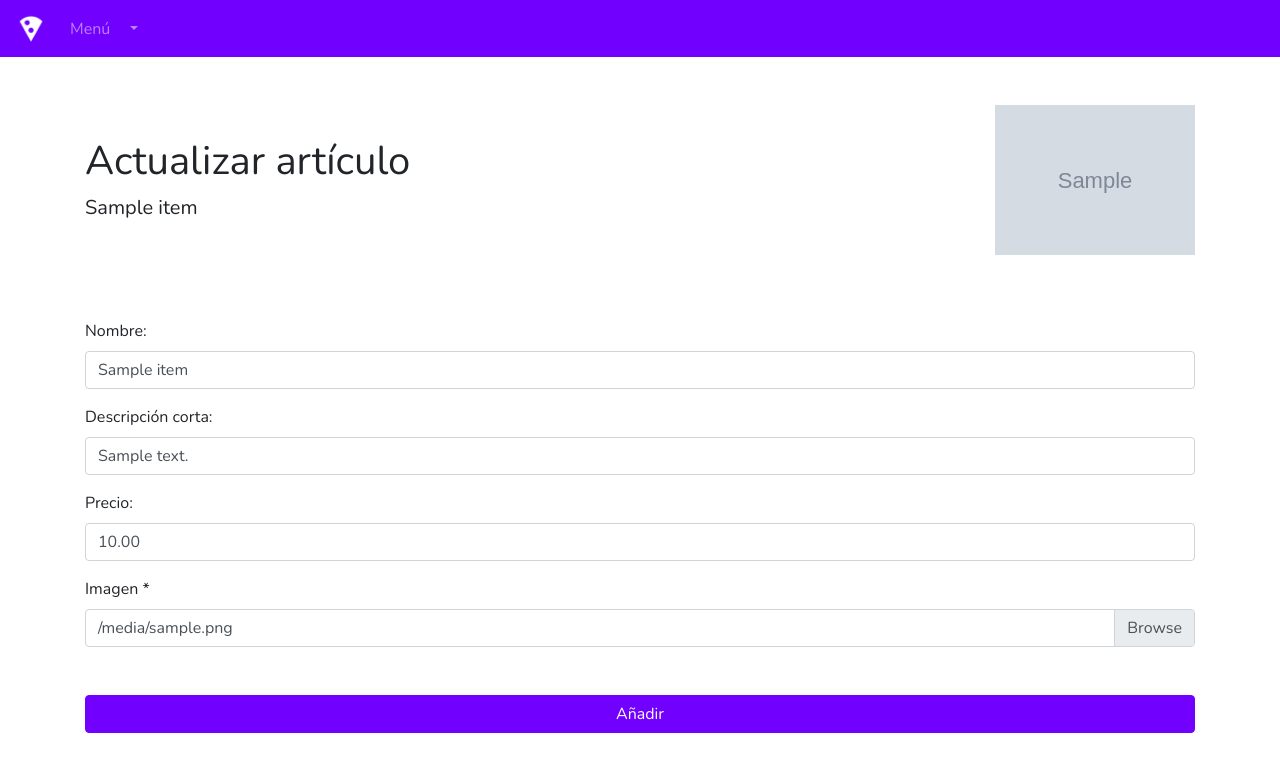
After one commit to ramseslopez/Turing-s-Food, a Django app: template templates/menu/update.html in a window 1280 px wide. The commit adds this page. Shown: the top 772 px of the page. Run offline with Django 3.2, Linux system fonts and the light colour scheme; the template is opened without the code that fills it: most values are stand-ins (such as "Sample title", 1, 10 or a date in 2020); grey boxes marked "Sample" are stand-in pictures; some libraries are stand-ins or nearby versions.

Commit message:
Update items

```diff
--- a/menu/urls.py
+++ b/menu/urls.py
@@ -20,6 +20,11 @@ urlpatterns = [
         name='add_to_menu'
     ),
     path(
+        route='update/<int:pk>',
+        view=views.ItemUpdateView.as_view(),
+        name='update_item'
+    ),
+    path(
         route='remove-from-menu',
         view=views.RemoveItemFromMenuView.as_view(),
         name='remove_from_menu'
--- a/templates/_navbar.html
+++ b/templates/_navbar.html
@@ -9,9 +9,11 @@
 
   <div class="collapse navbar-collapse" id="navbarSupportedContent">
     <ul class="navbar-nav mr-auto">
+      {% if request.user.status != 2 %}
       <li class="nav-item">
         <a class="nav-link" href="{% url 'menu:items' %}">Menú</a>
       </li>
+      {% endif %}
       {% if request.user.status == 1 %}
         <li class="nav-item">
           <a class="nav-link" href="{% url 'orders:list' %}">Órdenes</a>
--- /dev/null
+++ b/templates/menu/update.html
@@ -0,0 +1,102 @@
+{% extends 'base.html' %}
+
+{% block title %}
+<title>Añadir Artículo</title>
+{% endblock title %}
+
+{% block content %}
+{% include '_navbar.html' %}
+<header class="container my-5">
+  <div class="d-flex justify-content-between align-items-center">
+    <div>
+      <h1 class="display-5">
+        Actualizar artículo
+      </h1>
+      <p class="lead">
+        {{ item }}
+      </p>
+    </div>
+      <figure>
+        <img
+          src="{{ item.image.url }}"
+          alt="{{ item.name }}"
+          style="width: 200px"
+        />
+      </figure>
+  </div>
+</header>
+
+<section class="container mb-5">
+  <form method="post" enctype="multipart/form-data">
+    {% csrf_token %}
+    <div class="form-group">
+      <label for="name">Nombre:</label>
+      <input
+        type="text"
+        class="form-control"
+        id="name"
+        placeholder="Corto, que ayude a identificar el producto"
+        maxlength="100"
+        name="name"
+        value="{{ item.name }}"
+        required
+      />
+    </div>
+
+    <div class="form-group">
+      <label for="description">Descripción corta:</label>
+      <input
+        type="text"
+        class="form-control"
+        id="description"
+        placeholder="Una descripción breve y concisa del producto"
+        maxlength="255"
+        name="description"
+        value="{{ item.description }}"
+        required
+      />
+    </div>
+
+    <div class="form-group">
+      <label for="price">Precio:</label>
+      <input
+        type="number"
+        class="form-control"
+        id="price"
+        placeholder="En pesos mexicanos"
+        name="price"
+        value="{{ item.price|stringformat:'.2f'}}"
+        required
+      />
+    </div>
+
+    <div class="form-group">
+      <label for="image">Imagen *</label>
+      <div class="custom-file">
+        <input
+          type="file"
+          name="image"
+          class="custom-file-input"
+          id="image"
+          accept="image/*"
+        />
+        <label class="custom-file-label" for="image" id="file-label">
+          {{ item.image }}
+        </label>
+      </div>
+    </div>
+    <button class="btn btn-turing btn-block mt-5" type="submit">Añadir</button>
+  </form>
+</section>
+{% endblock content %}
+
+{% block scripts %}
+<script>
+  const $imageInput = document.querySelector('#image');
+  const $imageLabel = document.querySelector('#file-label');
+
+  $imageInput.addEventListener('change', e => {
+    $imageLabel.textContent = e.target.files[0].name;
+  });
+</script>
+{% endblock scripts %}
```
Also changed, not shown: menu/views.py (+20 -1 lines), templates/menu/items.html (+8 -3 lines).
